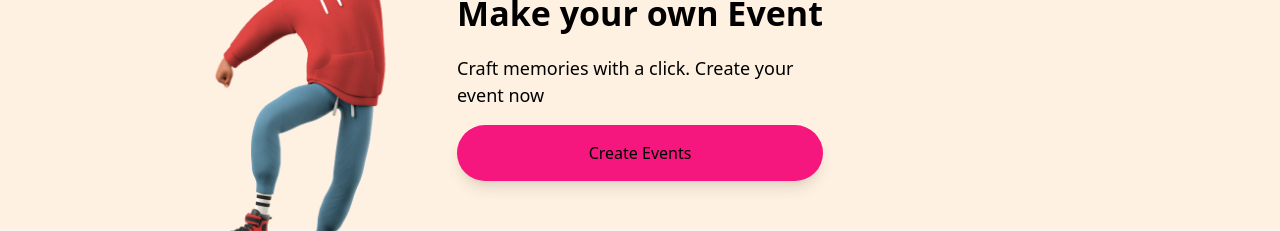
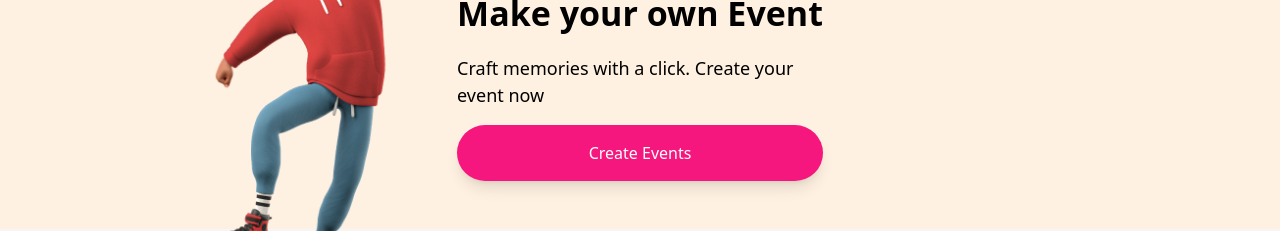
Before and after one commit to DiftaFitrahul/frontend-ticket.in, a Next.js app: page / in a window 1280 px wide. Shown: the part 1260-1491 px from the top of the page. Built offline with nearby package versions, Linux system fonts and the light colour scheme; no server answers.

Commit message:
fix: text to white

```diff
--- a/src/components/event/MakeEvent.jsx
+++ b/src/components/event/MakeEvent.jsx
@@ -38,7 +38,7 @@ export default function MakeEvent({}) {
         </p>
         <button
           onClick={handleCreateEvent}
-          className="bg-[#F5167E] py-4 px-5 rounded-full text-center shadow-lg font-medium"
+          className="text-white bg-[#F5167E] py-4 px-5 rounded-full text-center shadow-lg font-medium"
         >
           Create Events
         </button>
```
